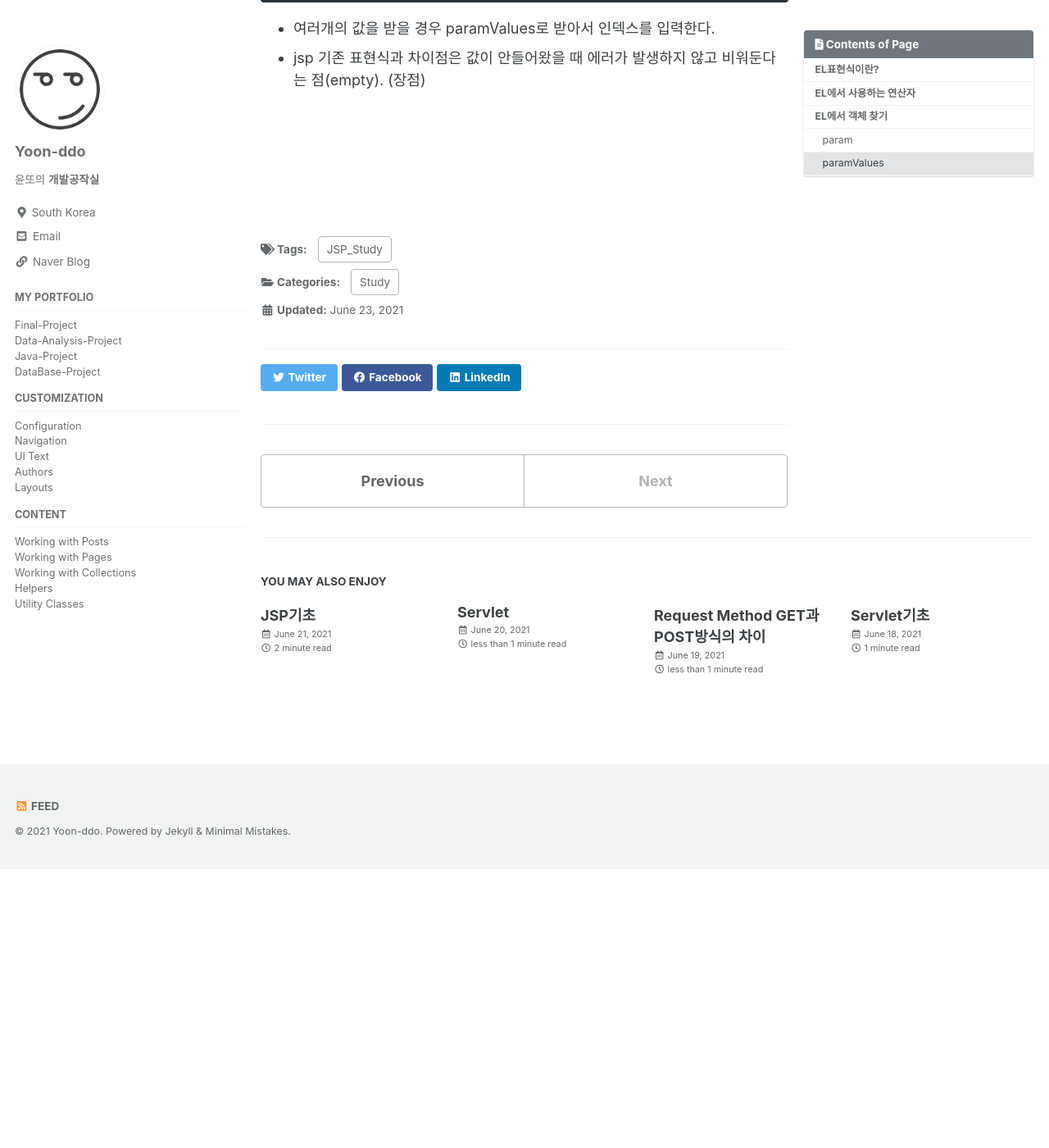
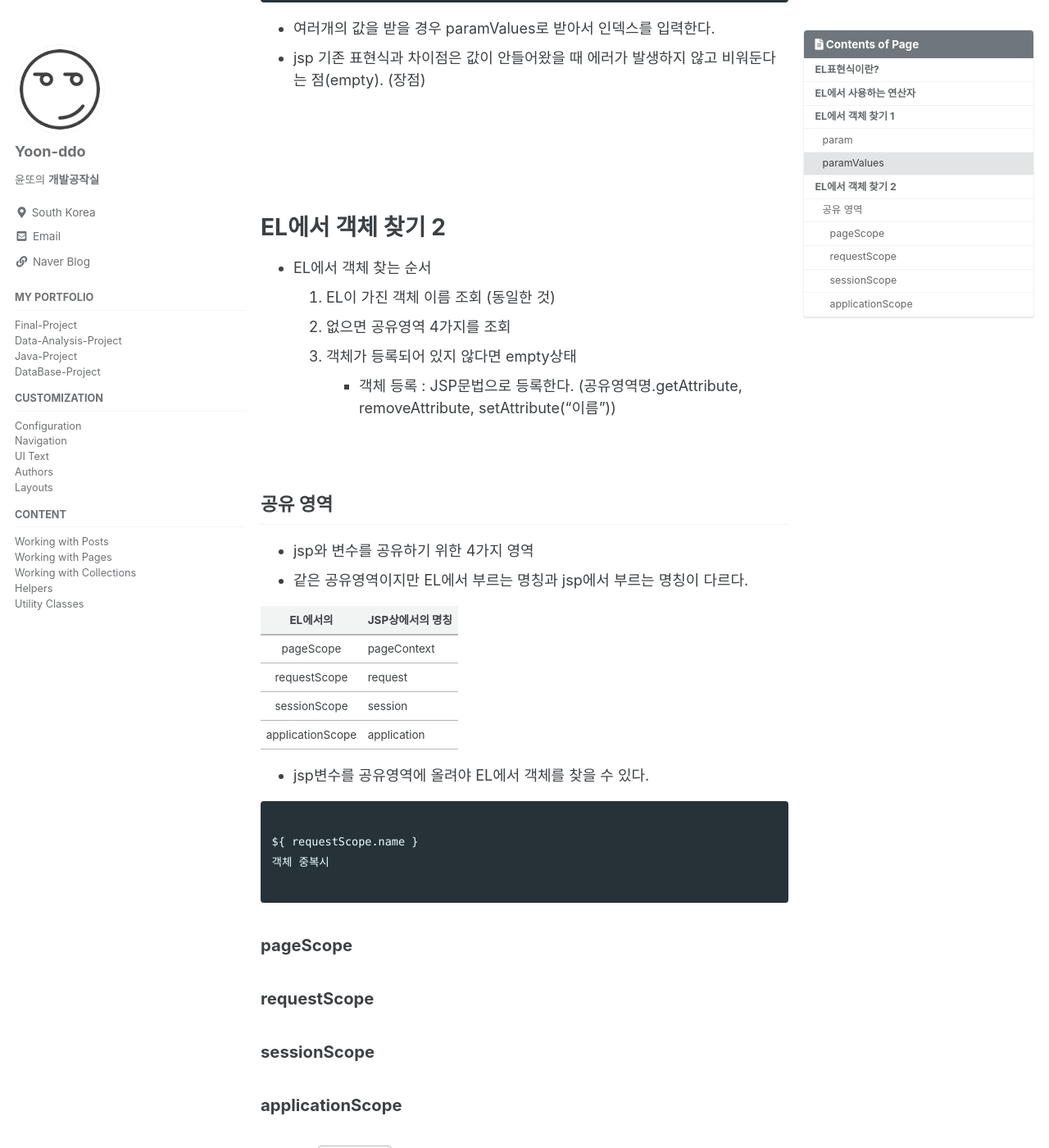
Before and after one commit to Yoon-ddo/Yoon-ddo.github.io, a Jekyll site: the page built from _posts/2021-06-23-JSP의 EL표현식.md, in a window 1280 px wide and 1400 px high, scrolled down 2310 px. Shown: the whole window at 82% size. Built offline with Jekyll 4.4.1, drawn with Linux system fonts in a browser that asks for light colours; cached includes are drawn as plain includes; before the commit the page ends 3370 px from its top, so only the background shows below that; some of the changed text lies outside the part shown.

Commit message:
Update 2021-06-23-JSP의 EL표현식.md

````diff
--- a/_posts/2021-06-23-JSP의 EL표현식.md
+++ b/_posts/2021-06-23-JSP의 EL표현식.md
@@ -14,7 +14,6 @@ tags:
 
 # EL표현식이란?
 * jsp파일에 다양한 언어가(html, javascript, java 등) 섞이면서 코드해석이 불편해졌다.
-
 
 ```java
 
@@ -41,7 +40,7 @@ $ { expr }
 
 <br><br><br><br>
 
-# EL에서 객체 찾기
+# EL에서 객체 찾기 1
 * ${ id(객체이름) } 일때 EL의 내장객체 이름과 같은지 확인 후, 있으면 실행하도록 한다.
 ## param
 * request.getParameter("id")를 대체한다.
@@ -82,3 +81,37 @@ el-hobby : ${ paramValues.hobby[0] }, ${ paramValues.hobby[1] }
 - jsp 기존 표현식과 차이점은 값이 안들어왔을 때 에러가 발생하지 않고 비워둔다는 점(empty). (장점)
 
 <br><br><br><br>
+
+# EL에서 객체 찾기 2
+* EL에서 객체 찾는 순서
+  1. EL이 가진 객체 이름 조회 (동일한 것)
+  2. 없으면 공유영역 4가지를 조회
+  3. 객체가 등록되어 있지 않다면 empty상태
+    - 객체 등록 : JSP문법으로 등록한다. (공유영역명.getAttribute, removeAttribute, setAttribute("이름"))
+
+<br>
+
+## 공유 영역
+* jsp와 변수를 공유하기 위한 4가지 영역
+* 같은 공유영역이지만 EL에서 부르는 명칭과 jsp에서 부르는 명칭이 다르다.
+
+
+| EL에서의  | JSP상에서의 명칭 |
+|:---:|---|
+| pageScope | pageContext |
+| requestScope | request |
+| sessionScope | session |
+| applicationScope | application |
+
+* jsp변수를 공유영역에 올려야 EL에서 객체를 찾을 수 있다.
+
+~~~html
+
+${ requestScope.name }
+객체 중복시
+
+~~~
+### pageScope
+### requestScope
+### sessionScope
+### applicationScope
````
